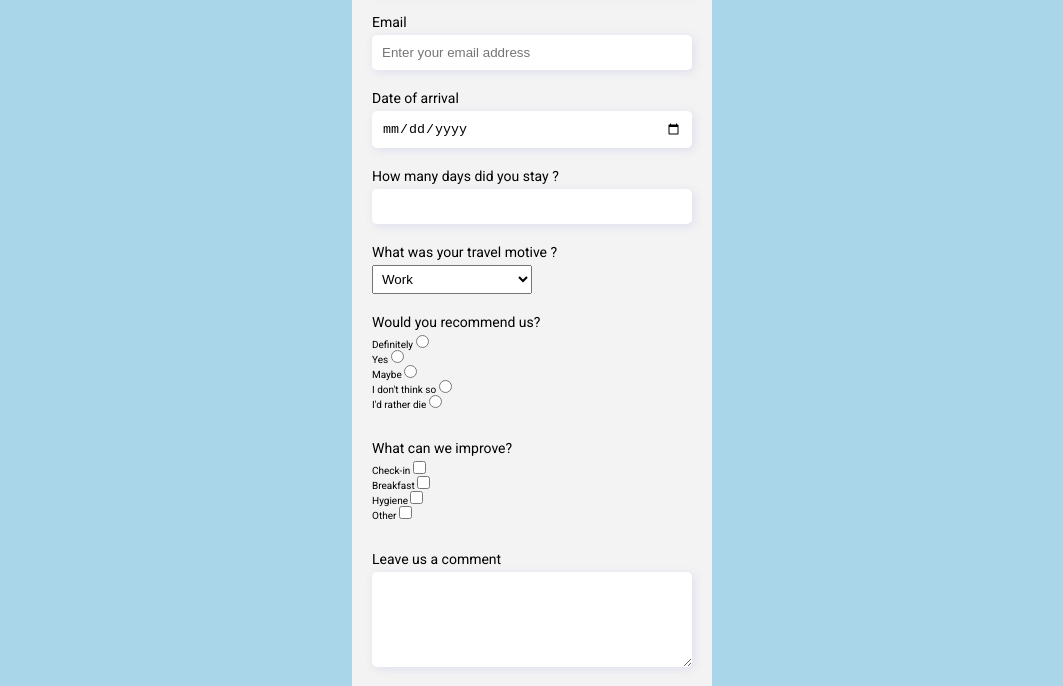
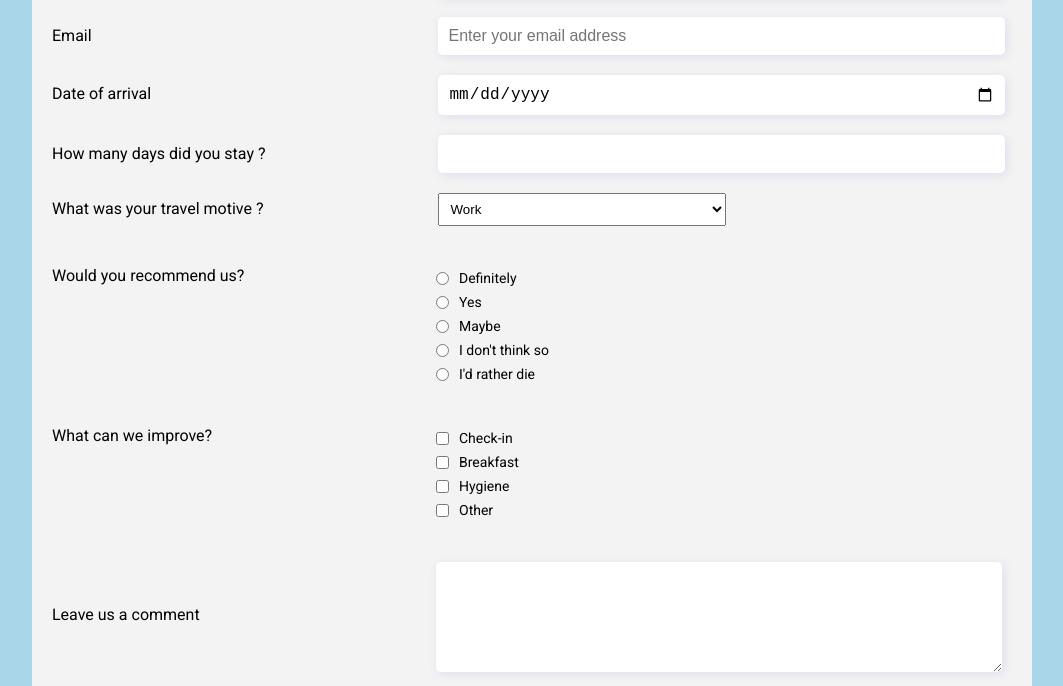
Before and after one commit to eagle-tex/html-css-challenges-codecademy, a website: page 04-survey-form/index.html in a window 1280 px wide. Shown: the part 273-959 px from the top of the page, without its empty margins (108-1171 px from the left). Drawn offline with Linux system fonts and the light colour scheme.

Commit message:
feat(styles): fix styling & add media queries

```diff
--- a/04-survey-form/styles.css
+++ b/04-survey-form/styles.css
@@ -13,7 +13,8 @@
 body {
   background-color: #a9d7e9;
   font-family: 'Roboto', sans-serif;
-  width: 36rem;
+  /* width: 36rem; */
+  max-width: 90%;
   margin-inline: auto;
   text-align: center;
 }
@@ -85,14 +86,14 @@ fieldset legend {
   padding-block-end: 0.5rem;
 }
 
-fieldset > div.fieldset-options {
+fieldset div.fieldset-options {
   display: flex;
   flex-wrap: wrap;
   justify-content: space-between;
   /* flex: 1 1 50%; */
 }
 
-fieldset > div.fieldset-options p {
+fieldset div.fieldset-options p {
   display: flex;
   font-size: 1.4rem;
   align-items: center;
@@ -145,3 +146,98 @@ button.button-cancel {
 button.button-submit {
   background-color: #6ba2ce;
 }
+
+@media screen and (min-width: 768px) {
+  body {
+    /* width: 70rem; */
+    width: auto;
+    margin-inline-start: 5%;
+    margin-inline-end: 5%;
+  }
+
+  h1 {
+    font-size: 6rem;
+  }
+
+  main > p:first-child {
+    font-size: 3.5rem;
+    padding: 3rem;
+  }
+
+  main form {
+    padding-top: 0;
+  }
+
+  main form > p > label {
+    display: inline-block;
+    width: 40%;
+    font-size: 1.6rem;
+  }
+
+  main form > p > input,
+  main form > p > textarea {
+    width: 59%;
+    font-size: 1.6rem;
+  }
+
+  select {
+    padding: 0.7rem;
+    width: 30%;
+  }
+
+  fieldset {
+    margin-block: 4rem;
+    display: flex;
+    /* flex-direction: row; */
+    /* justify-content: space-between; */
+    flex-wrap: nowrap;
+    display: block;
+    /* height: auto; */
+  }
+
+  /* fieldset > * { */
+  /*   display: inline; */
+  /* } */
+
+  .fieldset-inner {
+    display: flex;
+  }
+
+  fieldset legend {
+    display: inline;
+    /* display: none; */
+    width: 40%;
+    font-size: 1.6rem;
+  }
+
+  fieldset div.fieldset-options {
+    /* display: inline-flex; */
+    display: inline;
+    width: 59%;
+  }
+
+  fieldset div fieldset-options p {
+    display: inline-block;
+    width: 100px;
+  }
+
+  p.comment-container {
+    display: flex;
+  }
+
+  p.comment-container label {
+    width: 40%;
+    align-self: center;
+  }
+
+  p.comment-container textarea {
+    width: 59%;
+  }
+}
+
+@media screen and (min-width: 1200px) {
+  body {
+    max-width: 100rem;
+    margin-inline: auto;
+  }
+}
```
